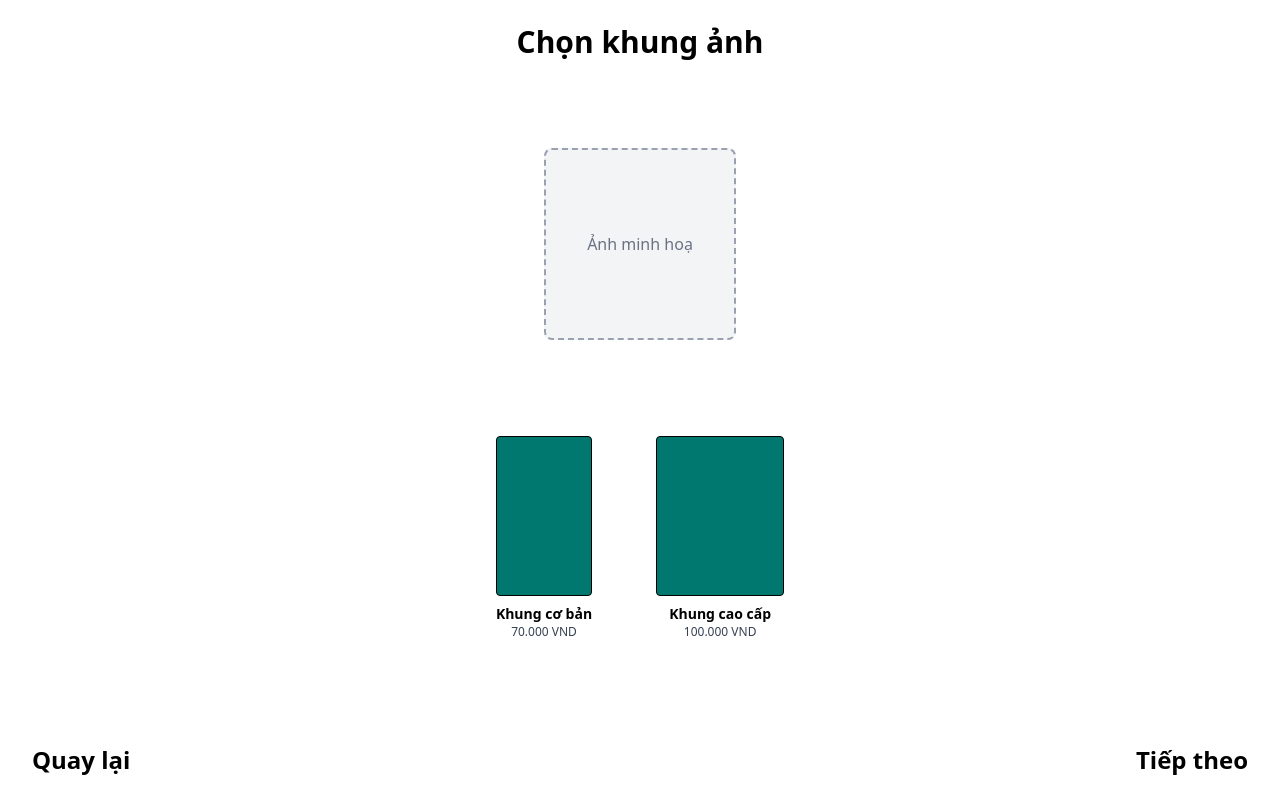
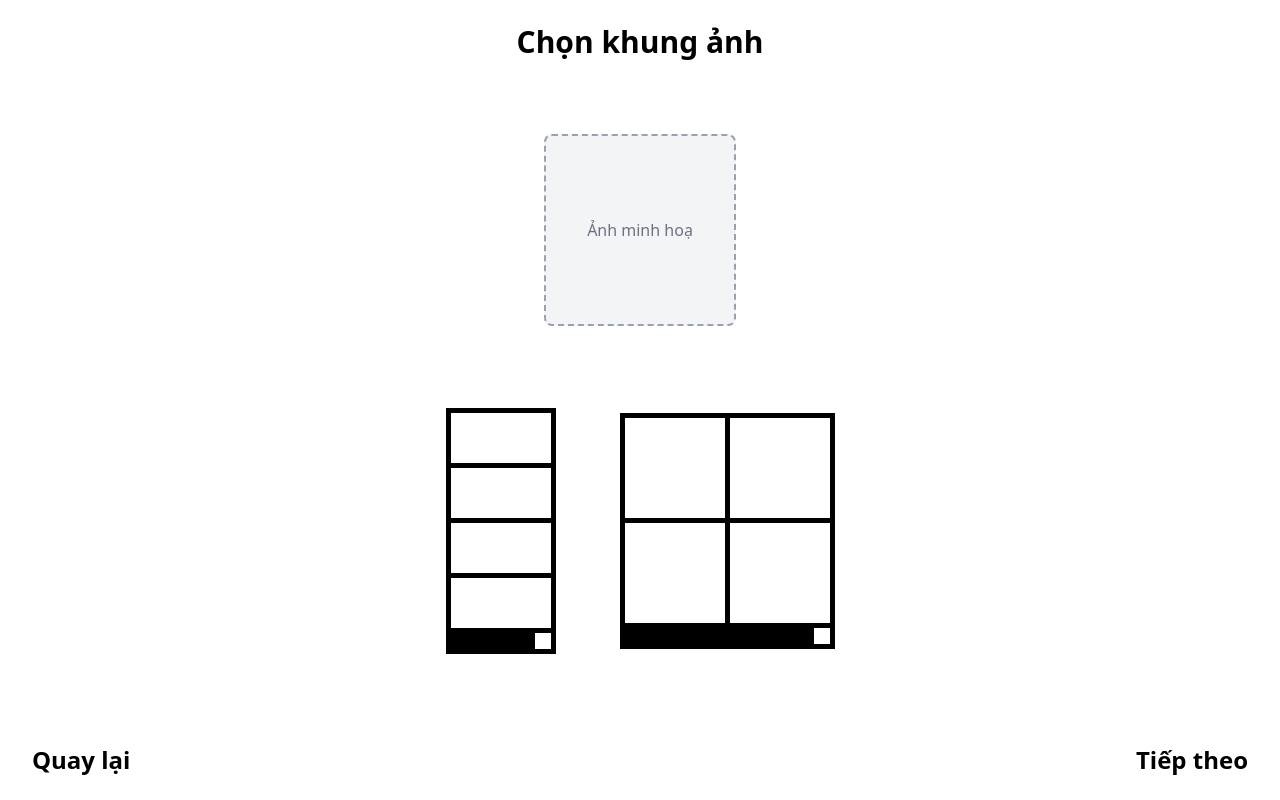
Before and after one commit to NHD04072004/Photobooth, a React (Vite) app: page /camera in a window 1280 px wide. Built offline with nearby package versions, Linux system fonts and the light colour scheme.

Commit message:
update: add Dynamic Frame

```diff
--- /dev/null
+++ b/src/Components/DynamicFrame.tsx
@@ -0,0 +1,22 @@
+interface DynamicFrameProp {
+  colsNumber: number;
+  itemsLength: number;
+  ratio: string;
+  width: number;
+}
+
+const DynamicFrame: React.FC<DynamicFrameProp> = ({ colsNumber, itemsLength, width, ratio }) => {
+  return (
+    <div className={`relative bg-black grid p-[5px] gap-[5px] h-fit`} style={{ gridTemplateColumns: `repeat(${colsNumber}, minmax(0, 1fr))` }}>
+      {Array.from({ length: itemsLength }).map((_, i) => (
+        <div key={i} className="col-span-1 bg-white" style={{width: width, aspectRatio: ratio}}></div>
+      ))}
+
+      <div className={`w-full`} style={{ gridColumn: `span ${colsNumber} / span ${colsNumber}` }}>
+        <div className="bg-white aspect-square w-4 ml-auto"> </div>
+      </div>
+    </div>
+  )
+}
+
+export default DynamicFrame;
--- a/src/Components/Frame.tsx
+++ b/src/Components/Frame.tsx
@@ -1,4 +1,5 @@
 import { useNavigate } from 'react-router';
+import DynamicFrame from './DynamicFrame';
 
 const Frame = () => {
   const navigate = useNavigate();
@@ -13,22 +14,10 @@ const Frame = () => {
           Ảnh minh hoạ
         </div>
       </div>
-      <div className="flex justify-center gap-16 mb-8">
-        <div className="flex flex-col items-center">
-          <div className="w-24 h-40 bg-teal-700 border border-black rounded-sm"></div>
-          <div className="mt-2 text-center">
-            <p className="text-sm font-semibold">Khung cơ bản</p>
-            <p className="text-xs text-gray-700">70.000 VND</p>
-          </div>
-        </div>
+      <div className="flex justify-center items-center gap-16 mb-8">
+        <DynamicFrame colsNumber={1} itemsLength={4} width={100} ratio='2/1'/>
 
-        <div className="flex flex-col items-center">
-          <div className="w-32 h-40 bg-teal-700 border border-black rounded-sm"></div>
-          <div className="mt-2 text-center">
-            <p className="text-sm font-semibold">Khung cao cấp</p>
-            <p className="text-xs text-gray-700">100.000 VND</p>
-          </div>
-        </div>
+        <DynamicFrame colsNumber={2} itemsLength={4} width={100} ratio='1/1'/>
       </div>
       <div className="flex justify-between">
         <button onClick={() => navigate('/')} className="text-2xl font-bold">
--- a/src/Components/Home.tsx
+++ b/src/Components/Home.tsx
@@ -1,5 +1,6 @@
 import { useNavigate } from 'react-router';
 import Webcam from 'react-webcam';
+import DynamicFrame from './DynamicFrame';
 
 const videoConstraints = {
   width: 320,
```
